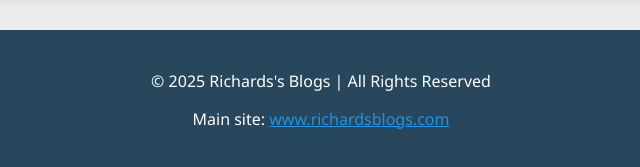
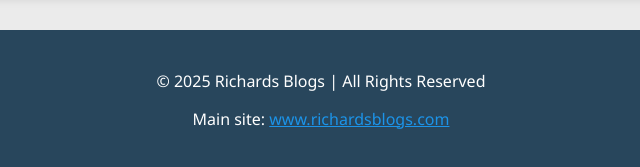
Before and after one commit to richie-rich90454/Chemistry-Utility, a website: page index.html in a window 1280 px wide. Shown: the part 1752-1919 px from the top of the page, 319-959 px from the left. Drawn offline with nearby package versions, Linux system fonts and the light colour scheme; no server answers.

Commit message:
fixed some typos

```diff
--- a/index.html
+++ b/index.html
@@ -212,7 +212,7 @@
             </div>
         </main>
         <footer id="footer">
-            <p>&copy; 2025 Richards's Blogs | All Rights Reserved</p>
+            <p>&copy; 2025 Richards Blogs | All Rights Reserved</p>
             <p>Main site: <a href="https://www.richardsblogs.com" target="_blank">www.richardsblogs.com</a></p>
         </footer>
         <script src="script.js"></script>
```
